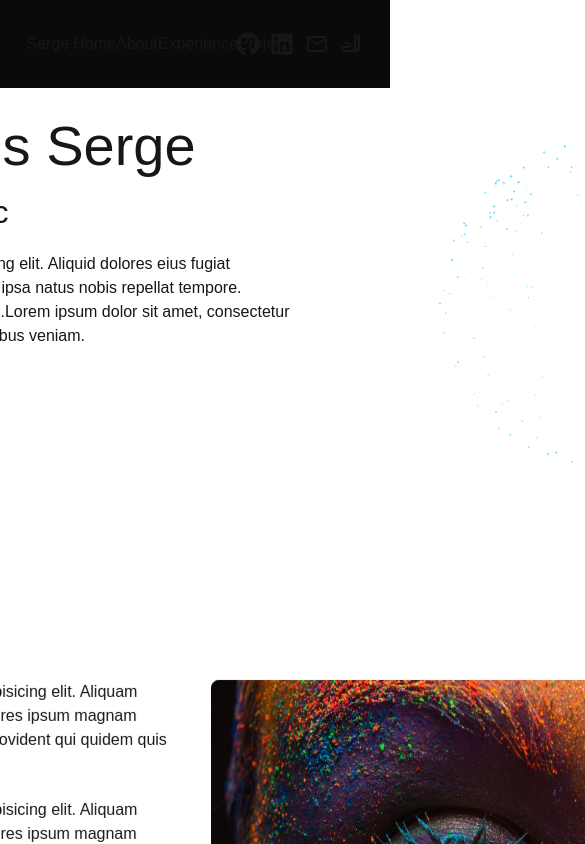
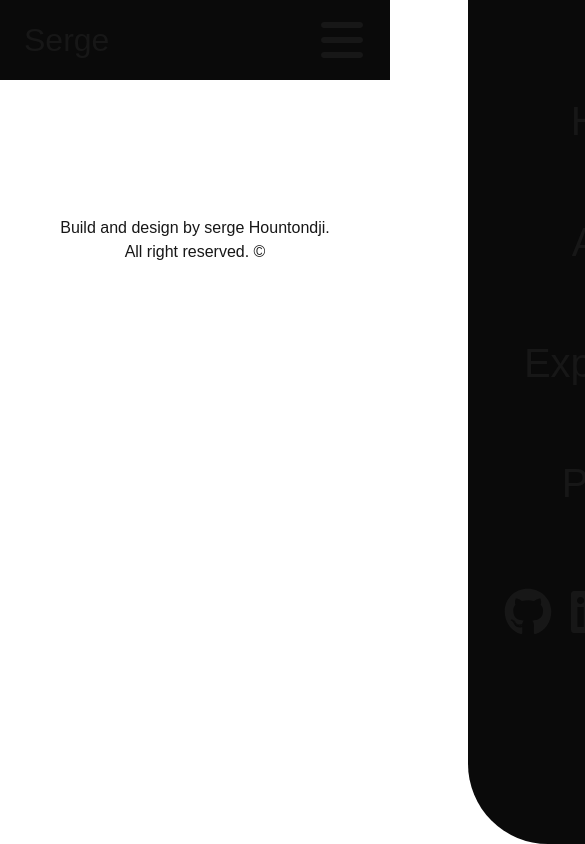
Before and after one commit to Itserge1/Serge, a Next.js app: page / in a window 390 px wide. Shown: the top 844 px of the page, 585 px wide, since content can reach past the window. Built offline with nearby package versions, Linux system fonts and the light colour scheme.

Commit message:
added responsive nav

```diff
--- a/src/components/HomePage/HomePage.module.css
+++ b/src/components/HomePage/HomePage.module.css
@@ -5,3 +5,10 @@
     justify-content: flex-start;
     gap: 3rem;
 }
+
+@media screen and (max-width: 480px){
+    .homepage{
+        display: none;
+    }
+
+}
--- a/src/components/NavBar/NavBar.module.css
+++ b/src/components/NavBar/NavBar.module.css
@@ -2,35 +2,35 @@
     width: 100vw;
     display: flex;
     align-items: center;
-    justify-content: space-around;
-    padding: 2rem 0;
+    justify-content: space-between;
+    padding: 2rem 3rem;
     position: sticky;
     top: 0;
     background-color: #0a0a0a;
     z-index: 1000;
 }
 
-.navbar-test{
-    width: 40%;
-    display: flex;
-    align-items: center;
-    justify-content: space-between;
-}
-
-.navbar-test ul{
+.navbar__content{
     width: 70%;
     display: flex;
     align-items: center;
     justify-content: space-between;
 }
 
-.navbar-test ul li{
+.navbar__content ul{
+    width: 50%;
+    display: flex;
+    align-items: center;
+    justify-content: space-between;
+}
+
+.navbar__content ul li{
     cursor: pointer;
     transition: 0.7s;
     position: relative;
 }
 
-.navbar-test ul li::before{
+.navbar__content ul li::before{
     content: "";
     position: absolute;
     bottom: 0;
@@ -41,15 +41,15 @@
     transition: width 0.3s ease;
 }
 
-.navbar-test ul li:hover::before{
+.navbar__content ul li:hover::before{
     width: 100%;
 }
 
-.navbar-test ul li:hover{
+.navbar__content ul li:hover{
     color: var(--color-secondary);
 }
 
-.navbar-icons{
+.navbar_socials{
     width: 8rem;
     display: flex;
     align-items: center;
@@ -64,3 +64,105 @@
 .icon:hover{
     color: var(--color-secondary);
 }
+
+.nav button{
+    display: none;
+}
+
+.navbar__content__responsive{
+    display: none;
+}
+
+
+/*RESPONSIVE*/
+
+@media screen and (max-width: 480px){
+    .navbar{
+        width: 100vw;
+        display: flex;
+        align-items: center;
+        justify-content: space-between;
+        padding: 1rem 1.5rem;
+        position: sticky;
+        top: 0;
+        background-color: #0a0a0a;
+        z-index: 1000;
+    }
+
+    .navbar h1{
+        font-size: 2rem;
+    }
+
+    .icon{
+        font-size: 3rem;
+        transition: 0.7s;
+    }
+
+    .navbar button{
+        display: block;
+    }
+
+    .navbar__content{
+        display: none;
+    }
+
+    .navbar__content__responsive{
+        /*display: block;*/
+        background-color: #0a0a0a;
+        position: fixed;
+        right: -100vw;
+        top: 0;
+        height: 100%;
+        width: 80%;
+        display: flex;
+        flex-direction: column;
+        justify-content: flex-start;
+        gap: .7rem;
+        border-radius: 0 0 0 5rem;
+        transition: 0.7s;
+    }
+
+    .nav_open{
+        right: 0;
+    }
+
+    .navbar__content__responsive__close{
+        width: 100%;
+        height: 5rem;
+        /*background-color: darkgreen;*/
+        display: flex;
+        align-items: center;
+        justify-content: flex-end;
+        gap: 3rem;
+        font-size: 3rem;
+        padding: 1rem 1.5rem 0 0;
+    }
+
+    .navbar__content__responsive ul{
+        height: 50%;
+        width: 100%;
+        display: flex;
+        flex-direction: column;
+        align-items: center;
+        justify-content: space-between;
+        /*background-color: rebeccapurple;*/
+        font-size: 2.5rem;
+    }
+
+    .navbar_socials{
+        width: 100%;
+        /*background-color:  olivedrab;*/
+        display: flex;
+        align-items: center;
+        justify-content: center;
+        gap: 1rem;
+        padding: 4rem 0 0 0;
+    }
+
+
+
+
+
+
+
+}
--- a/src/components/NavBar/NavBar.tsx
+++ b/src/components/NavBar/NavBar.tsx
@@ -5,25 +5,56 @@ import styles from "./NavBar.module.css"
 import { FaGithub, FaLinkedin } from "react-icons/fa";
 import { MdOutlineEmail } from "react-icons/md";
 import { TbWriting } from "react-icons/tb";
+import { FaBars } from "react-icons/fa6";
+import { FaXmark } from "react-icons/fa6";
+import {useState} from "react";
+
+
 
 const NavBar = () => {
+    const [isOpen, setIsOpen] = useState(false);
+    const toggleNav = () => setIsOpen(!isOpen);
+
     return (
         <nav className={styles.navbar}>
-            <div className={styles["navbar-test"]}>
-                <h1>Serge</h1>
+            <h1>Serge</h1>
+            <div className={styles["navbar__content"]}>
                 <ul>
                     <li>Home</li>
                     <li>About</li>
                     <li>Experience</li>
                     <li>Project</li>
                 </ul>
+
+                <div className={styles["navbar_socials"]}>
+                    <a href="https://github.com/Itserge1" target="_blank" rel="noopener noreferrer" ><FaGithub className={styles.icon}/></a>
+                    <a href="https://www.linkedin.com/in/itserge1/" target="_blank" rel="noopener noreferrer" ><FaLinkedin className={styles.icon}/></a>
+                    <a href="mailto:realitserge@gmail.com"><MdOutlineEmail className={styles.icon}/></a>
+                    <a href="https://github.com/Itserge1" target="_blank" rel="noopener noreferrer" ><TbWriting className={styles.icon}/></a>
+                </div>
             </div>
-            <div className={styles["navbar-icons"]}>
-                <a href="https://github.com/Itserge1" target="_blank" rel="noopener noreferrer" ><FaGithub className={styles.icon}/></a>
-                <a href="https://www.linkedin.com/in/itserge1/" target="_blank" rel="noopener noreferrer" ><FaLinkedin className={styles.icon}/></a>
-                <a href="mailto:realitserge@gmail.com"><MdOutlineEmail className={styles.icon}/></a>
-                <a href="https://github.com/Itserge1" target="_blank" rel="noopener noreferrer" ><TbWriting className={styles.icon}/></a>
+
+
+            <div className={`${styles["navbar__content__responsive"]} ${ isOpen ? styles["nav_open"] : ""}`}>
+                <div className={styles["navbar__content__responsive__close"]}>
+                    <button><FaXmark className={styles.icon} onClick={toggleNav}/></button>
+                </div>
+                <ul>
+                    <li>Home</li>
+                    <li>About</li>
+                    <li>Experience</li>
+                    <li>Project</li>
+                </ul>
+
+                <div className={styles["navbar_socials"]}>
+                    <a href="https://github.com/Itserge1" target="_blank" rel="noopener noreferrer" ><FaGithub className={styles.icon}/></a>
+                    <a href="https://www.linkedin.com/in/itserge1/" target="_blank" rel="noopener noreferrer" ><FaLinkedin className={styles.icon}/></a>
+                    <a href="mailto:realitserge@gmail.com"><MdOutlineEmail className={styles.icon}/></a>
+                    <a href="https://github.com/Itserge1" target="_blank" rel="noopener noreferrer" ><TbWriting className={styles.icon}/></a>
+                </div>
             </div>
+
+            <button className={styles["navbar_socials_icon_bar"]}><FaBars className={styles.icon} onClick={toggleNav}/></button>
         </nav>
     )
 }
```
Also changed, not shown: src/components/ParticleOrb/ParticleOrb.module.css (+8 -0 lines).
